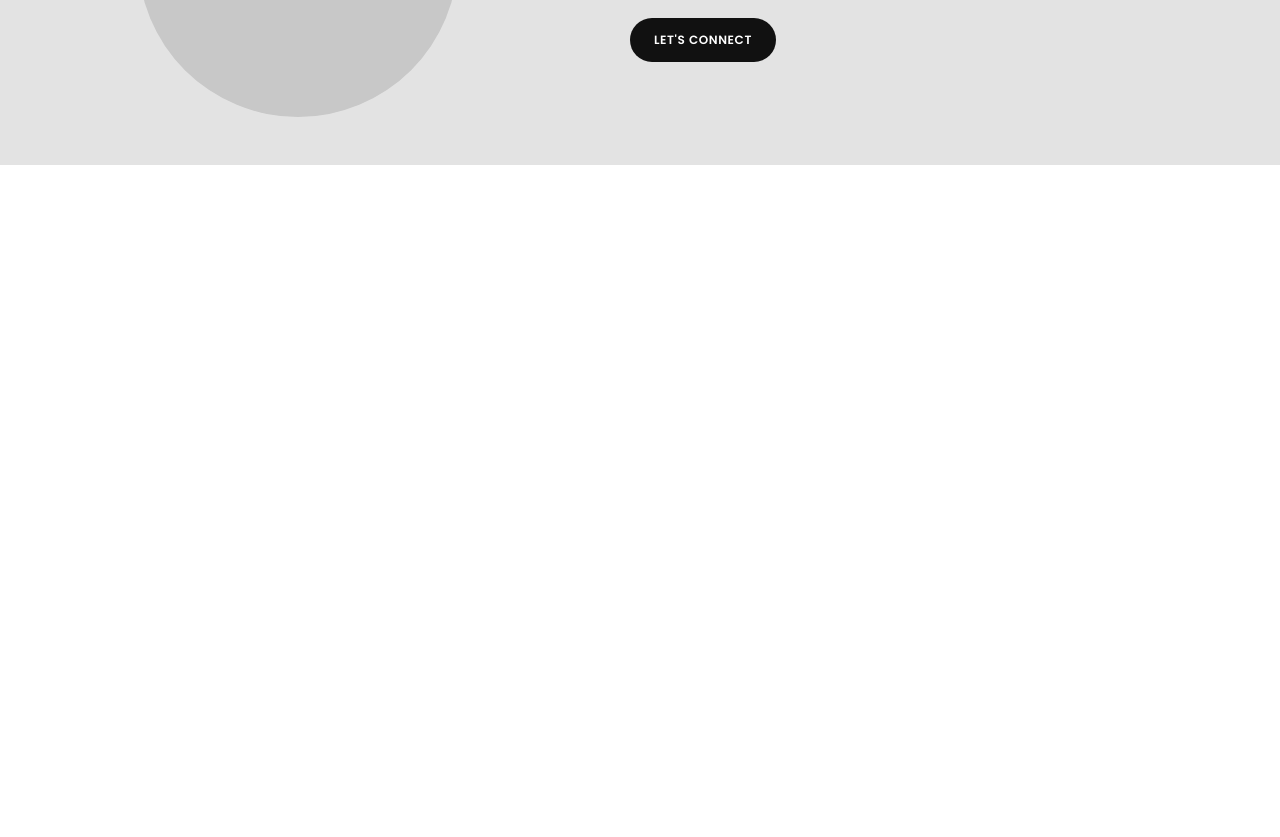
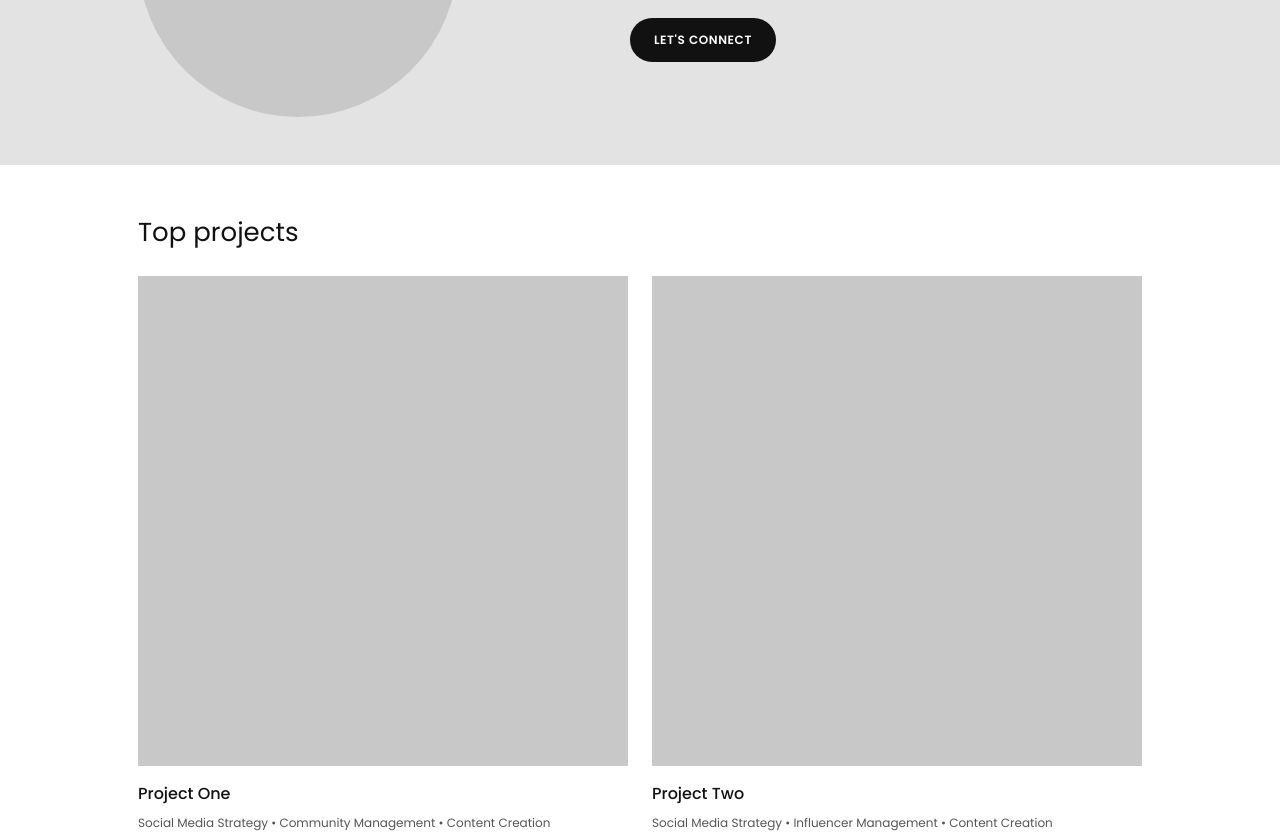
Before and after one commit to cvallescristian/dani-portfolio, a React (Vite) app: page / in a window 1280 px wide. Shown: the part 323-1160 px from the top of the page. Before the commit the page ends 800 px from the top, so only its background shows below. Built offline with nearby package versions, Linux system fonts and the light colour scheme.

Commit message:
feat: add projects grid

```diff
--- a/src/App.tsx
+++ b/src/App.tsx
@@ -1,5 +1,6 @@
 import Header from './components/Header'
 import Hero from './components/Hero'
+import Projects from './components/Projects'
 
 function App() {
   return (
@@ -7,6 +8,7 @@ function App() {
       <Header />
       <main>
         <Hero />
+        <Projects />
       </main>
     </>
   )
--- /dev/null
+++ b/src/components/ProjectCard.css
@@ -0,0 +1,32 @@
+.project-card {
+  display: flex;
+  flex-direction: column;
+  gap: var(--space-2);
+  width: 100%;
+  padding: 0;
+  border: 0;
+  background: none;
+  color: inherit;
+  text-align: left;
+}
+
+.project-card__thumb {
+  width: 100%;
+  aspect-ratio: 1;
+  object-fit: cover;
+  margin-bottom: var(--space-2);
+}
+
+.project-card__thumb--placeholder {
+  background: var(--color-placeholder);
+}
+
+.project-card__title {
+  font-size: var(--fs-base);
+  font-weight: 500;
+}
+
+.project-card__tags {
+  font-size: var(--fs-xs);
+  color: var(--color-text-muted);
+}
--- /dev/null
+++ b/src/components/ProjectCard.tsx
@@ -0,0 +1,32 @@
+import type { Project } from '../data/types'
+import './ProjectCard.css'
+
+type ProjectCardProps = {
+  project: Project
+  onSelect?: (project: Project) => void
+}
+
+function ProjectCard({ project, onSelect }: ProjectCardProps) {
+  return (
+    <button
+      type="button"
+      className="project-card"
+      onClick={() => onSelect?.(project)}
+    >
+      {project.thumbnail ? (
+        <img
+          className="project-card__thumb"
+          src={project.thumbnail}
+          alt=""
+          loading="lazy"
+        />
+      ) : (
+        <div className="project-card__thumb project-card__thumb--placeholder" />
+      )}
+      <h3 className="project-card__title">{project.title}</h3>
+      <p className="project-card__tags">{project.tags.join(' • ')}</p>
+    </button>
+  )
+}
+
+export default ProjectCard
--- /dev/null
+++ b/src/components/Projects.css
@@ -0,0 +1,28 @@
+.projects {
+  padding-block: var(--space-8) var(--space-12);
+}
+
+.projects__heading {
+  font-size: var(--fs-lg);
+  font-weight: 400;
+  margin-bottom: var(--space-6);
+}
+
+.projects__grid {
+  display: grid;
+  grid-template-columns: 1fr;
+  gap: var(--space-8);
+  padding: 0;
+  list-style: none;
+}
+
+@media (min-width: 768px) {
+  .projects {
+    padding-block: var(--space-12);
+  }
+
+  .projects__grid {
+    grid-template-columns: repeat(2, 1fr);
+    gap: var(--space-8) var(--space-6);
+  }
+}
--- /dev/null
+++ b/src/components/Projects.tsx
@@ -0,0 +1,22 @@
+import { projects } from '../data/projects'
+import ProjectCard from './ProjectCard'
+import './Projects.css'
+
+function Projects() {
+  return (
+    <section className="projects">
+      <div className="container">
+        <h2 className="projects__heading">Top projects</h2>
+        <ul className="projects__grid">
+          {projects.map((project) => (
+            <li key={project.id}>
+              <ProjectCard project={project} />
+            </li>
+          ))}
+        </ul>
+      </div>
+    </section>
+  )
+}
+
+export default Projects
```
